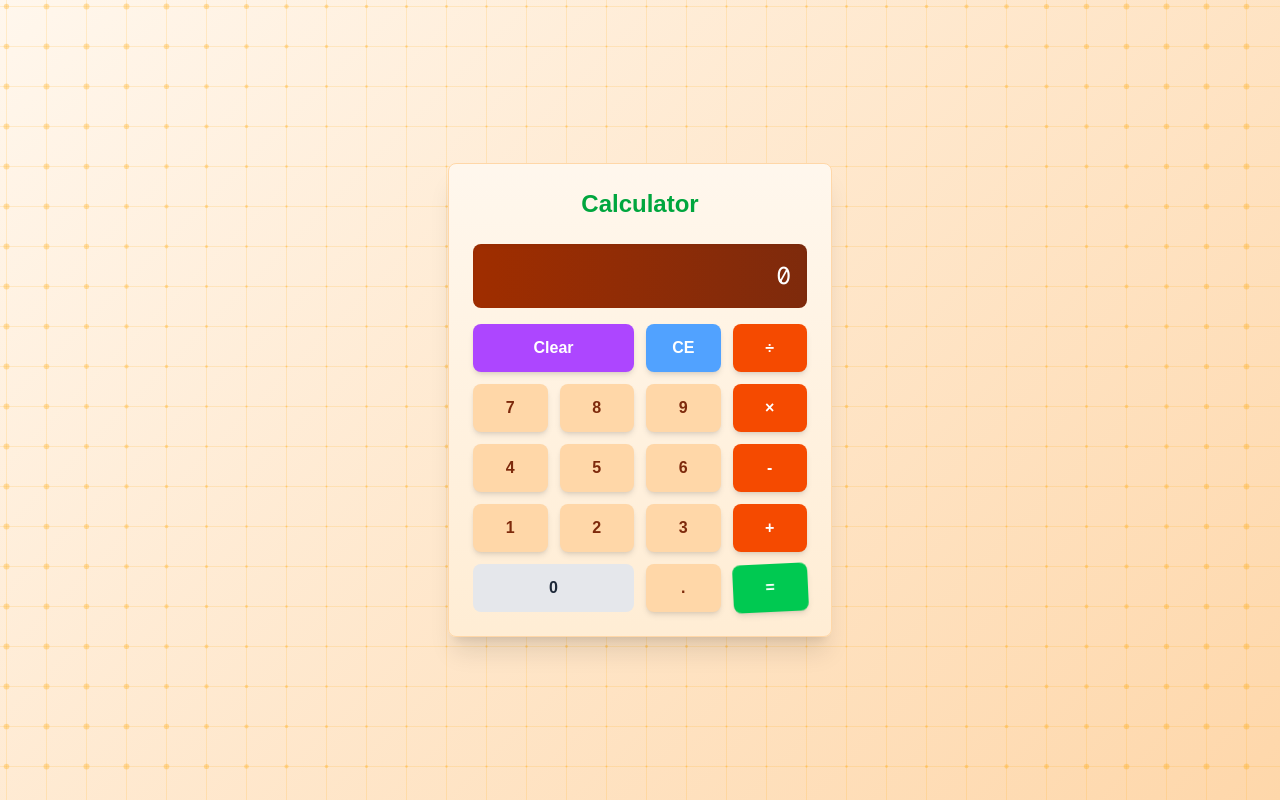
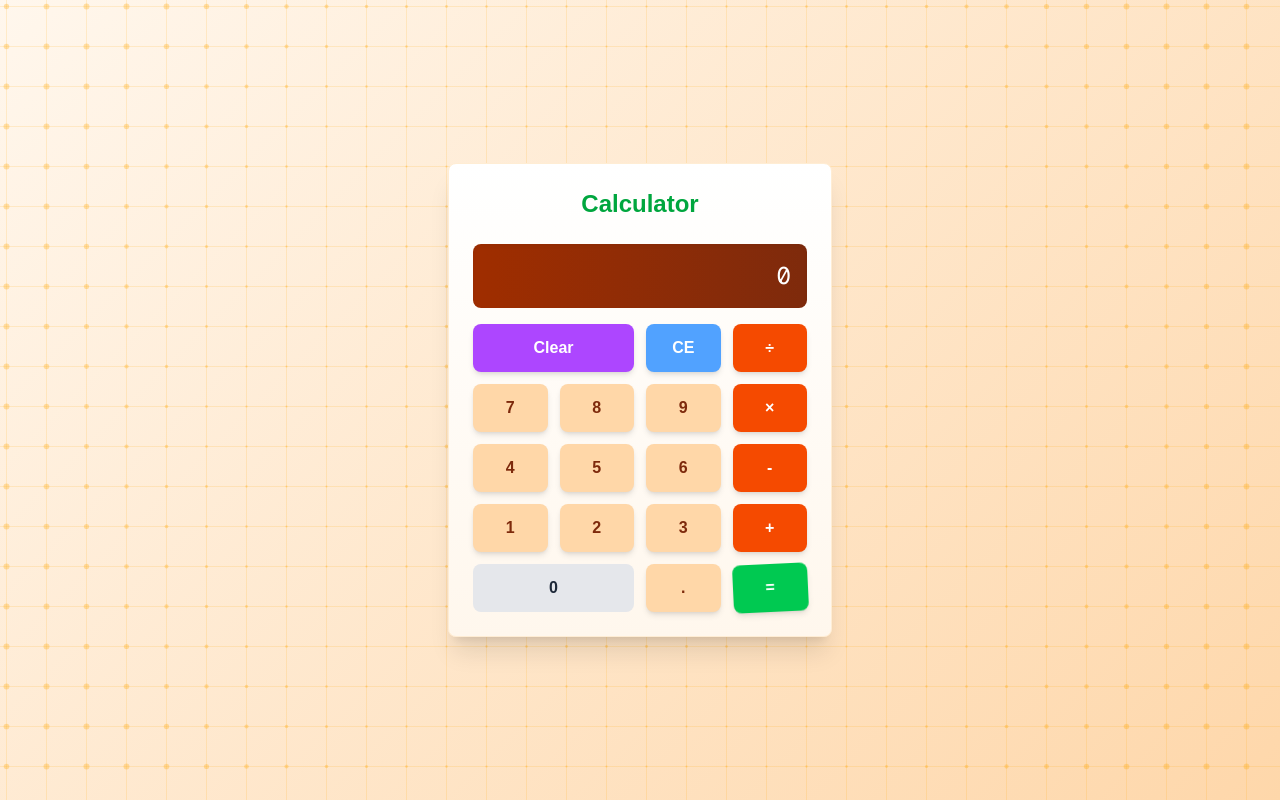
Before and after one commit to ns-test-org/calculator-app, a Next.js app in the folder packages/new-web-app-room/: page / in a window 1280 px wide. Built offline with nearby package versions, Linux system fonts and the light colour scheme.

Commit message:
AI chat session: Updated code and files

```diff
--- a/packages/new-web-app-room/src/app/page.tsx
+++ b/packages/new-web-app-room/src/app/page.tsx
@@ -98,7 +98,7 @@ export default function Calculator() {
   return (
     <div className="min-h-screen relative flex items-center justify-center p-4">
       <AnimatedGrid />
-      <div className="bg-gradient-to-b from-orange-50 to-orange-100 rounded-lg shadow-xl p-6 w-full max-w-sm border border-orange-200 relative z-10">
+      <div className="bg-gradient-to-b from-white to-orange-50 rounded-lg shadow-xl p-6 w-full max-w-sm border border-orange-100 relative z-10">
         <h1 className="text-2xl font-bold text-center mb-6 text-green-600">Calculator</h1>
 
         {/* Display */}
```
